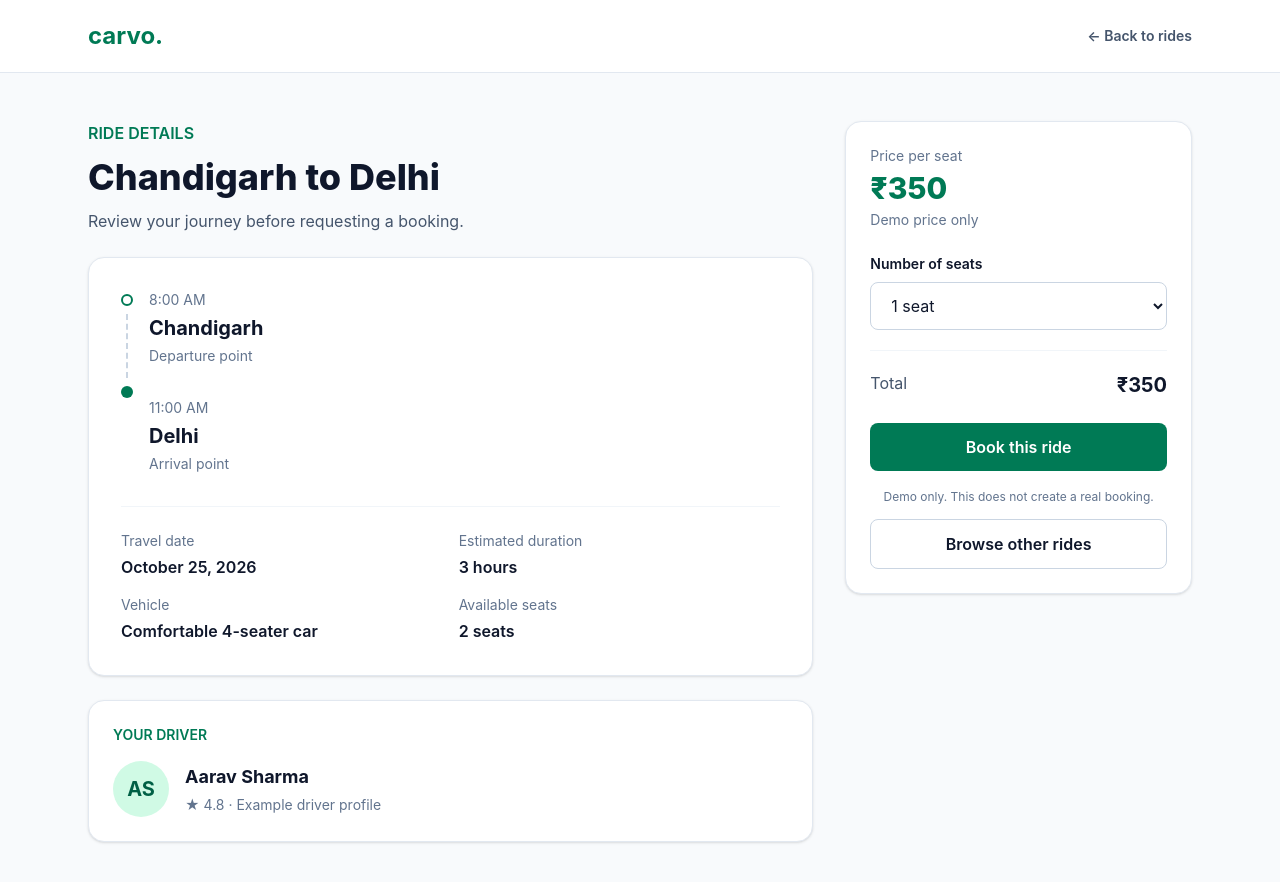
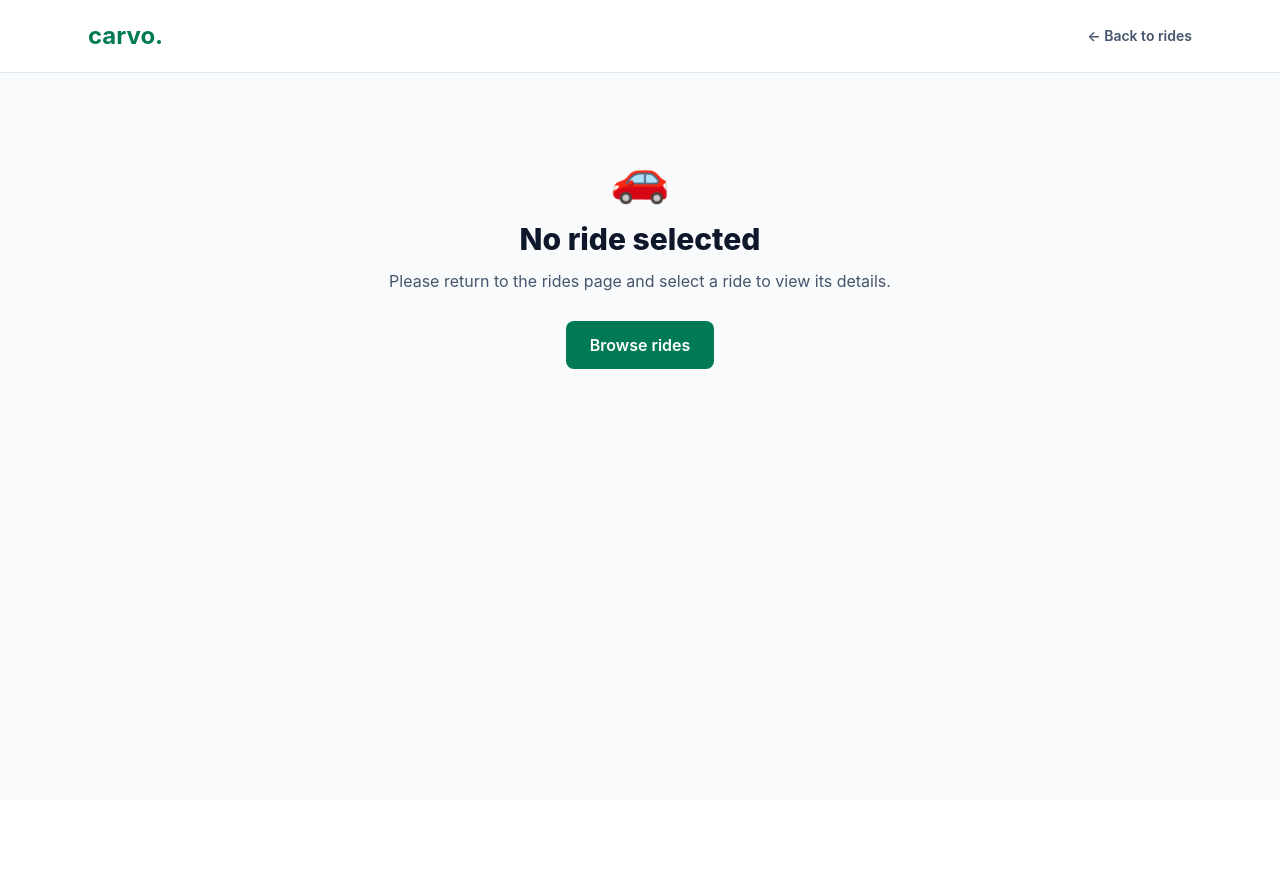
Before and after one commit to ayuushkumar/Carvo, a React app in the folder frontend/: page /ride-details in a window 1280 px wide. Shown: the top 882 px of the page. After the commit the page ends 800 px from the top, so only its background shows below. Built offline with nearby package versions, Linux system fonts and the light colour scheme; the HTML template or start-up script is replaced by a standard one.

Commit message:
feat(frontend): add ride details page

```diff
--- a/frontend/src/pages/RideDetails.jsx
+++ b/frontend/src/pages/RideDetails.jsx
@@ -1,31 +1,40 @@
-
-import { Link, useNavigate } from 'react-router-dom'
+import { Link, useLocation, useNavigate } from 'react-router-dom'
 import { useState } from 'react'
 
 function RideDetails() {
+  const location = useLocation()
   const navigate = useNavigate()
+
+  // Get the ride selected on the rides page.
+  const selectedRide = location.state?.ride
+
+  const ride = selectedRide
+    ? {
+        ...selectedRide,
+        availableSeats:
+          selectedRide.seats ?? selectedRide.availableSeats ?? 0,
+        car: selectedRide.car ?? 'Comfortable 4-seater car',
+      }
+    : null
+
   const [seats, setSeats] = useState('1')
-    const [bookingMessage, setBookingMessage] = useState('')
 
-    const ride = {
-        from: 'Chandigarh',
-        to: 'Delhi',
-        date: 'October 25, 2026',
-        departure: '8:00 AM',
-        arrival: '11:00 AM',
-        price: 350,
-        availableSeats: 2,
-        driver: 'Aarav Sharma',
-        rating: 4.8,
-        car: 'Comfortable 4-seater car',
+  function handleBooking() {
+    if (!ride) return
+
+    navigate('/booking-confirmation', {
+      state: {
+        booking: {
+          ride,
+          seats: Number(seats),
+          total: ride.price * Number(seats),
+        },
+      },
+    })
   }
 
-    function handleBooking() {
-        setBookingMessage(
-            `Demo booking requested for ${seats} seat${seats === '1' ? '' : 's'}. No real reservation has been made.`
-        )
-    }
-
+  // Show this if someone opens the page without selecting a ride.
+  if (!ride) {
     return (
       <div className="min-h-screen bg-slate-50 text-slate-900">
         <header className="border-b border-slate-200 bg-white">
@@ -33,6 +42,56 @@ function RideDetails() {
             <Link to="/" className="text-2xl font-bold text-emerald-700">
               carvo.
             </Link>
+
+            <Link
+              to="/rides"
+              className="text-sm font-semibold text-slate-600 hover:text-emerald-700"
+            >
+              ← Back to rides
+            </Link>
+          </nav>
+        </header>
+
+        <main className="mx-auto max-w-2xl px-6 py-20 text-center">
+          <div className="text-5xl">🚗</div>
+
+          <h1 className="mt-5 text-3xl font-extrabold">
+            No ride selected
+          </h1>
+
+          <p className="mt-3 text-slate-600">
+            Please return to the rides page and select a ride to view its
+            details.
+          </p>
+
+          <Link
+            to="/rides"
+            className="mt-7 inline-block rounded-lg bg-emerald-700 px-6 py-3 font-semibold text-white hover:bg-emerald-800"
+          >
+            Browse rides
+          </Link>
+        </main>
+      </div>
+    )
+  }
+
+  const formattedDate = new Date(
+    `${ride.date}T00:00:00`,
+  ).toLocaleDateString('en-IN', {
+    day: 'numeric',
+    month: 'long',
+    year: 'numeric',
+  })
+
+  return (
+    <div className="min-h-screen bg-slate-50 text-slate-900">
+      {/* Header */}
+      <header className="border-b border-slate-200 bg-white">
+        <nav className="mx-auto flex max-w-6xl items-center justify-between px-6 py-5">
+          <Link to="/" className="text-2xl font-bold text-emerald-700">
+            carvo.
+          </Link>
+
           <Link
             to="/rides"
             className="text-sm font-semibold text-slate-600 hover:text-emerald-700"
@@ -43,17 +102,23 @@ function RideDetails() {
       </header>
 
       <main className="mx-auto grid max-w-6xl gap-8 px-6 py-12 lg:grid-cols-3">
+        {/* Ride information */}
         <section className="space-y-6 lg:col-span-2">
           <div>
-                        <p className="font-semibold text-emerald-700">RIDE DETAILS</p>
+            <p className="font-semibold text-emerald-700">
+              RIDE DETAILS
+            </p>
+
             <h1 className="mt-3 text-4xl font-extrabold">
               {ride.from} to {ride.to}
             </h1>
+
             <p className="mt-3 text-slate-600">
-                            Review your journey before requesting a booking.
+              Review your journey before requesting a demo booking.
             </p>
           </div>
 
+          {/* Route card */}
           <div className="rounded-2xl border border-slate-200 bg-white p-6 shadow-sm md:p-8">
             <div className="flex gap-4">
               <div className="flex flex-col items-center pt-1">
@@ -64,14 +129,25 @@ function RideDetails() {
 
               <div className="flex-1 space-y-8">
                 <div>
-                                    <p className="text-sm text-slate-500">{ride.departure}</p>
+                  <p className="text-sm text-slate-500">
+                    {ride.departure}
+                  </p>
+
                   <h2 className="mt-1 text-xl font-bold">{ride.from}</h2>
-                                    <p className="mt-1 text-sm text-slate-500">Departure point</p>
+
+                  <p className="mt-1 text-sm text-slate-500">
+                    Departure point
+                  </p>
                 </div>
+
                 <div>
                   <p className="text-sm text-slate-500">{ride.arrival}</p>
+
                   <h2 className="mt-1 text-xl font-bold">{ride.to}</h2>
-                                    <p className="mt-1 text-sm text-slate-500">Arrival point</p>
+
+                  <p className="mt-1 text-sm text-slate-500">
+                    Arrival point
+                  </p>
                 </div>
               </div>
             </div>
@@ -79,31 +155,47 @@ function RideDetails() {
             <div className="mt-8 grid gap-4 border-t border-slate-100 pt-6 sm:grid-cols-2">
               <div>
                 <p className="text-sm text-slate-500">Travel date</p>
-                                <p className="mt-1 font-semibold">{ride.date}</p>
+                <p className="mt-1 font-semibold">{formattedDate}</p>
               </div>
-                            <div>
-                                <p className="text-sm text-slate-500">Estimated duration</p>
-                                <p className="mt-1 font-semibold">3 hours</p>
-                            </div>
+
               <div>
                 <p className="text-sm text-slate-500">Vehicle</p>
                 <p className="mt-1 font-semibold">{ride.car}</p>
               </div>
+
               <div>
                 <p className="text-sm text-slate-500">Available seats</p>
-                                <p className="mt-1 font-semibold">{ride.availableSeats} seats</p>
+                <p className="mt-1 font-semibold">
+                  {ride.availableSeats} seats
+                </p>
+              </div>
+
+              <div>
+                <p className="text-sm text-slate-500">Departure time</p>
+                <p className="mt-1 font-semibold">{ride.departure}</p>
               </div>
             </div>
           </div>
 
+          {/* Driver information */}
           <div className="rounded-2xl border border-slate-200 bg-white p-6 shadow-sm">
-                        <p className="text-sm font-semibold text-emerald-700">YOUR DRIVER</p>
+            <p className="text-sm font-semibold text-emerald-700">
+              YOUR DRIVER
+            </p>
+
             <div className="mt-4 flex items-center gap-4">
               <div className="flex h-14 w-14 items-center justify-center rounded-full bg-emerald-100 text-xl font-bold text-emerald-800">
-                                AS
+                {ride.driver
+                  .split(' ')
+                  .map((part) => part[0])
+                  .join('')
+                  .slice(0, 2)
+                  .toUpperCase()}
               </div>
+
               <div>
                 <h2 className="text-lg font-bold">{ride.driver}</h2>
+
                 <p className="mt-1 text-sm text-slate-500">
                   ★ {ride.rating} · Example driver profile
                 </p>
@@ -112,29 +204,35 @@ function RideDetails() {
           </div>
         </section>
 
+        {/* Booking panel */}
         <aside className="h-fit rounded-2xl border border-slate-200 bg-white p-6 shadow-sm">
           <p className="text-sm text-slate-500">Price per seat</p>
+
           <p className="mt-1 text-3xl font-extrabold text-emerald-700">
             ₹{ride.price}
           </p>
-                    <p className="mt-1 text-sm text-slate-500">Demo price only</p>
+
+          <p className="mt-1 text-sm text-slate-500">
+            Demo price only
+          </p>
 
           <div className="mt-6">
-                        <label htmlFor="seats" className="mb-2 block text-sm font-semibold">
+            <label
+              htmlFor="seats"
+              className="mb-2 block text-sm font-semibold"
+            >
               Number of seats
             </label>
+
             <select
               id="seats"
               value={seats}
-                            onChange={(event) => {
-                                setSeats(event.target.value)
-                                setBookingMessage('')
-                            }}
+              onChange={(event) => setSeats(event.target.value)}
               className="w-full rounded-lg border border-slate-300 px-4 py-3 outline-none focus:border-emerald-700 focus:ring-2 focus:ring-emerald-100"
             >
               {Array.from(
                 { length: ride.availableSeats },
-                                (_, index) => index + 1
+                (_, index) => index + 1,
               ).map((count) => (
                 <option key={count} value={String(count)}>
                   {count} {count === 1 ? 'seat' : 'seats'}
@@ -143,32 +241,28 @@ function RideDetails() {
             </select>
           </div>
 
+          {/* Automatically calculated total */}
           <div className="mt-5 flex justify-between border-t border-slate-100 pt-5">
             <span className="text-slate-600">Total</span>
+
             <span className="text-xl font-bold">
               ₹{ride.price * Number(seats)}
             </span>
           </div>
 
+          {/* Navigate to confirmation page */}
           <button
             type="button"
             onClick={handleBooking}
-                        className="mt-6 w-full rounded-lg bg-emerald-700 px-5 py-3 font-semibold text-white hover:bg-emerald-800"
+            disabled={ride.availableSeats < 1}
+            className="mt-6 w-full rounded-lg bg-emerald-700 px-5 py-3 font-semibold text-white hover:bg-emerald-800 disabled:cursor-not-allowed disabled:opacity-50"
           >
             Book this ride
           </button>
 
-                    {bookingMessage && (
-                        <p
-                            role="status"
-                            className="mt-4 rounded-lg bg-emerald-50 p-3 text-sm text-emerald-800"
-                        >
-                            {bookingMessage}
-                        </p>
-                    )}
-
           <p className="mt-4 text-center text-xs leading-5 text-slate-500">
-                        Demo only. This does not create a real booking.
+            Demo only. No payment is processed and no real reservation is
+            made.
           </p>
 
           <button
```
Lines whose indentation alone changed are shown as unchanged.
